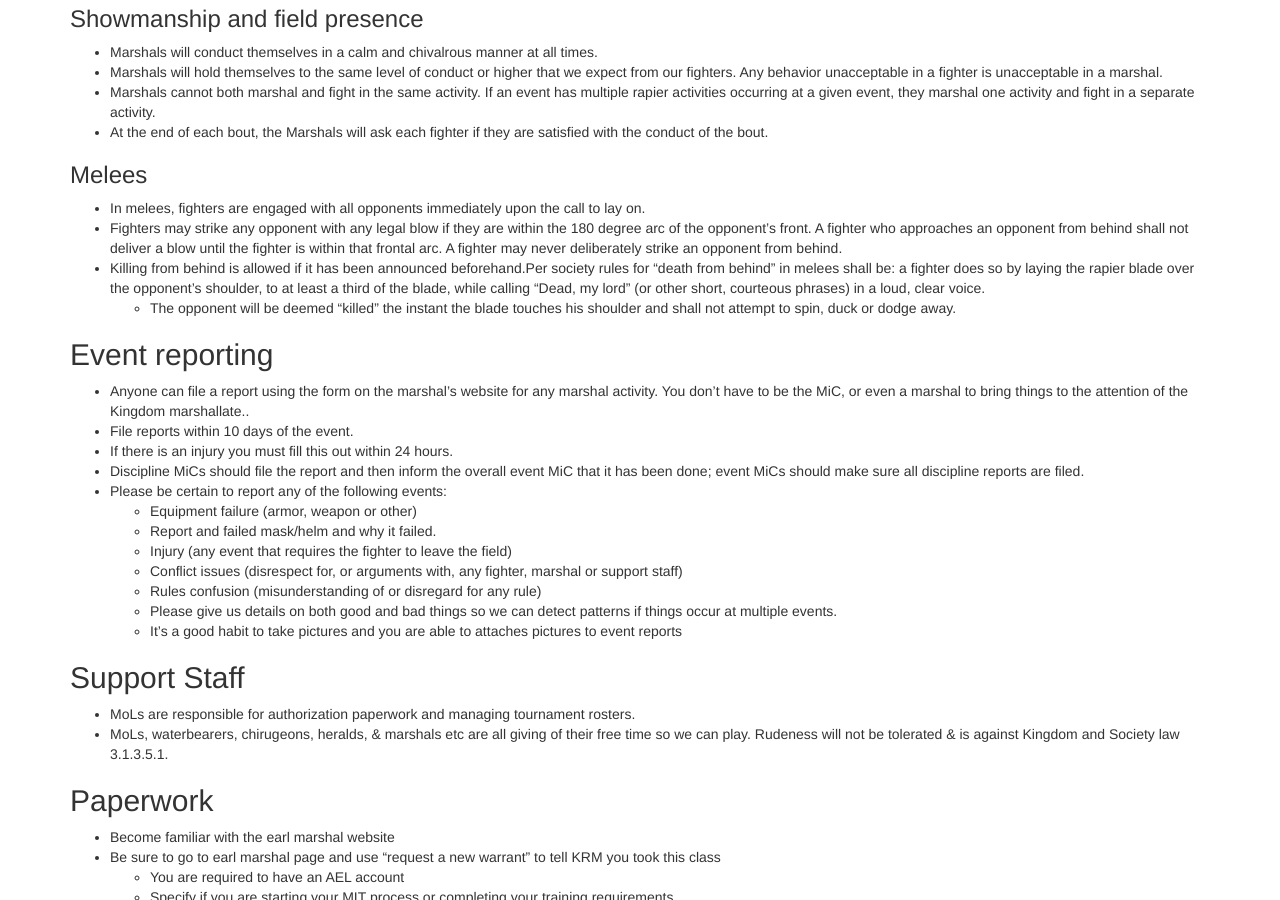
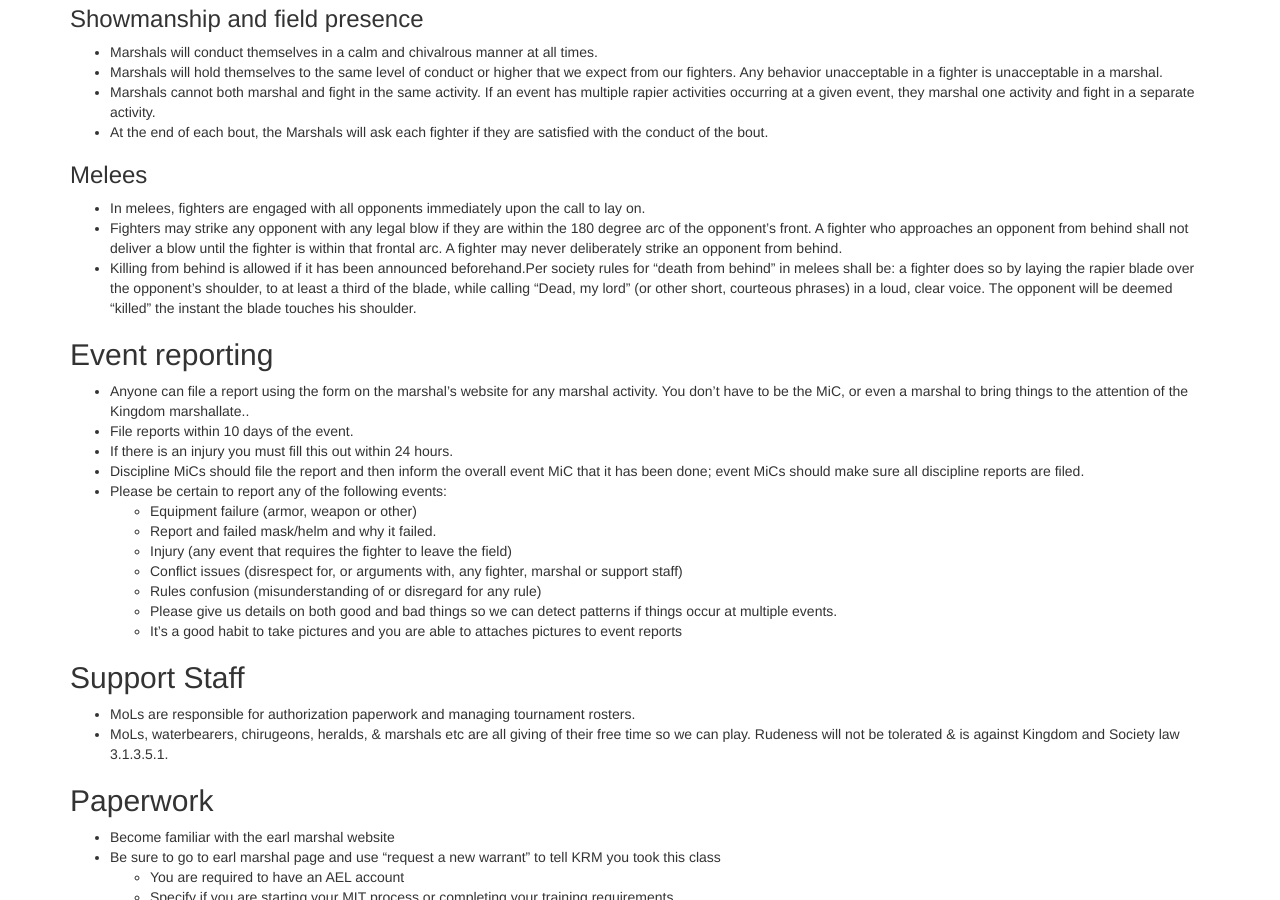
Before and after one commit to academie-de-espee/earl-marshal, a Jekyll site: the page built from training/rapier-marshal.md, in a window 1280 px wide and 900 px high, scrolled down 5823 px. Built offline with Jekyll 4.4.1, drawn with Linux system fonts in a browser that asks for light colours.

Commit message:
remove 'spin/duck/dodge'

```diff
--- a/training/rapier-marshal.md
+++ b/training/rapier-marshal.md
@@ -214,8 +214,7 @@ Please send comments to the [Deputy Earl Marshal for Training](mailto:dem-traini
 ### Melees
 * In melees, fighters are engaged with all opponents immediately upon the call to lay on.
 * Fighters may strike any opponent with any legal blow if they are within the 180 degree arc of the opponent's front. A fighter who approaches an opponent from behind shall not deliver a blow until the fighter is within that frontal arc. A fighter may never deliberately strike an opponent from behind.
-* Killing from behind is allowed if it has been announced beforehand.Per society rules for "death from behind" in melees shall be: a fighter does so by laying the rapier blade over the opponent's shoulder, to at least a third of the blade, while calling "Dead, my lord" (or other short, courteous phrases) in a loud, clear voice.
-    * The opponent will be deemed "killed" the instant the blade touches his shoulder and shall not attempt to spin, duck or dodge away.
+* Killing from behind is allowed if it has been announced beforehand.Per society rules for "death from behind" in melees shall be: a fighter does so by laying the rapier blade over the opponent's shoulder, to at least a third of the blade, while calling "Dead, my lord" (or other short, courteous phrases) in a loud, clear voice.  The opponent will be deemed "killed" the instant the blade touches his shoulder.
 
 
 ## Event reporting
```
